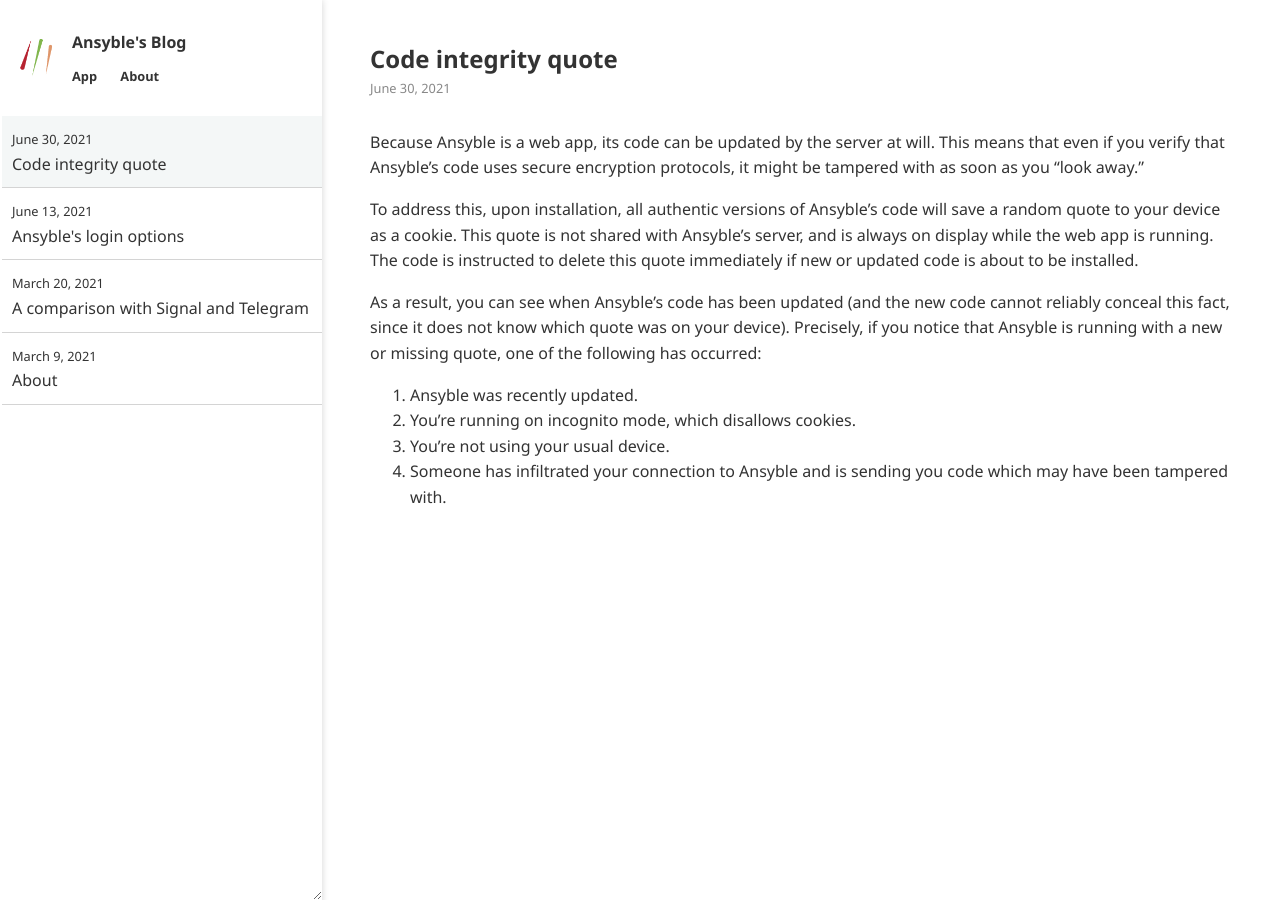
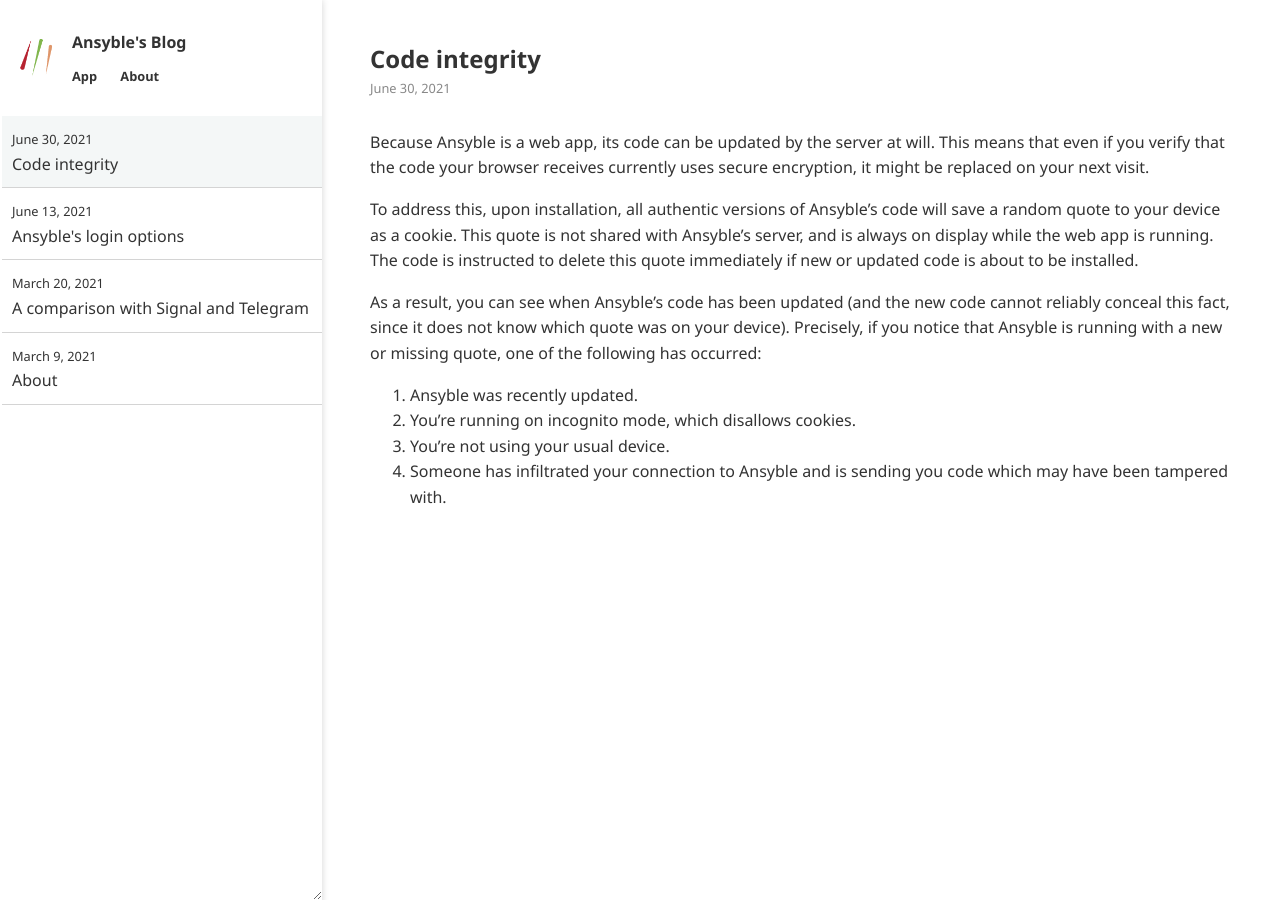
Before and after one commit to ansyblenetwork/ansybleblog, a Jekyll site: the page built from _posts/2021-06-30-code-integrity-quote.md, in a window 1280 px wide. Built offline with Jekyll 4.4.1, drawn with Linux system fonts in a browser that asks for light colours.

Commit message:
Update 2021-06-30-code-integrity-quote.md

```diff
--- a/_posts/2021-06-30-code-integrity-quote.md
+++ b/_posts/2021-06-30-code-integrity-quote.md
@@ -1,8 +1,8 @@
 ---
-title: "Code integrity quote"
+title: "Code integrity"
 ---
 
-Because Ansyble is a web app, its code can be updated by the server at will. This means that even if you verify that Ansyble's code uses secure encryption protocols, it might be tampered with as soon as you "look away."
+Because Ansyble is a web app, its code can be updated by the server at will. This means that even if you verify that the code your browser receives currently uses secure encryption, it might be replaced on your next visit.
 
 To address this, upon installation, all authentic versions of Ansyble's code will save a random quote to your device as a cookie. This quote is not shared with Ansyble's server, and is always on display while the web app is running. The code is instructed to delete this quote immediately if new or updated code is about to be installed.
 
```
